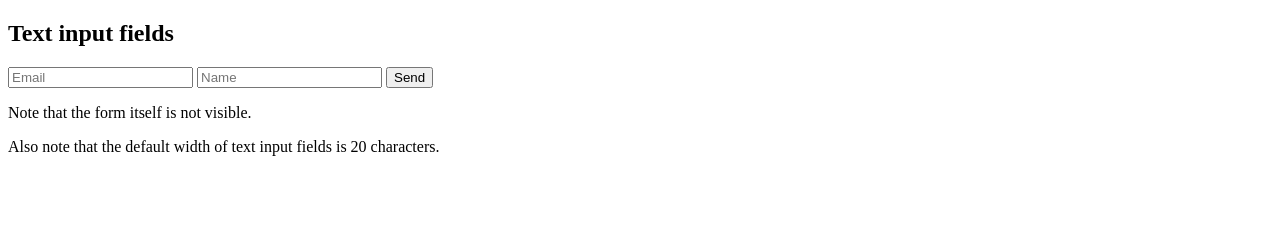
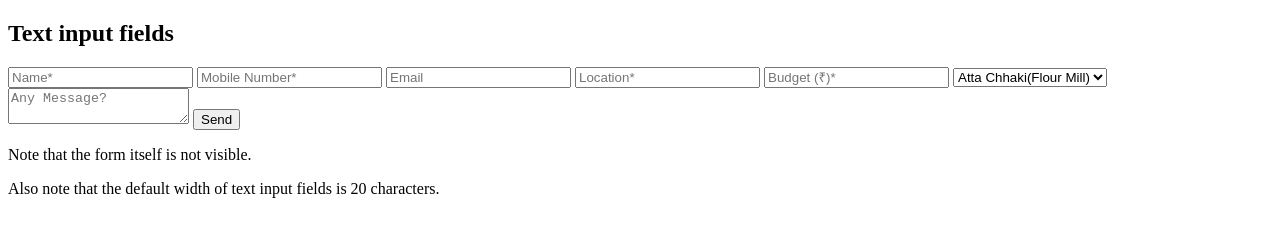
Before and after one commit to omrahulpandey/Ola, a plain HTML site: page index.html in a window 1280 px wide. Drawn offline with Linux system fonts and the light colour scheme.

Commit message:
Update index.html

```diff
--- a/index.html
+++ b/index.html
@@ -4,11 +4,42 @@
 
 <h2>Text input fields</h2>
 
-<form method="POST" action="https://script.google.com/macros/s/AKfycbznVCT3XnqrB52g7k9MbMzGI_XnEhFxc2w_gT6f40GfQ860mdXpY0f1cjSLKuxP4luGtg/exec">
-  <input name="Email" type="email" placeholder="Email" required>
-  <input name="Name" type="text" placeholder="Name" required>
-  <button type="submit">Send</button>
-</form>
+<div class="form-column">
+   <form method="POST" action="https://script.google.com/macros/s/AKfycbznVCT3XnqrB52g7k9MbMzGI_XnEhFxc2w_gT6f40GfQ860mdXpY0f1cjSLKuxP4luGtg/exec">
+      <!-- <div  > -->
+        <input class="form-group" type="text" name="Name" placeholder="Name*">
+      <!-- </div> -->
+      <!-- <div  > -->
+        <input class="form-group" type="tel" name="mobileNumber" pattern="[0-9]{10}" placeholder="Mobile Number*">
+      <!-- </div> -->
+      <!-- <div > -->
+        <input class="form-group" type="email" name="email" placeholder="Email">
+      <!-- </div> -->
+      <!-- <div  > -->
+        <input class="form-group" type="text" name="location" placeholder= "Location*" required>
+      <!-- </div> -->
+      <!-- <div  > -->
+        <input class="form-group" type="number" name="budget" placeholder="Budget (&#8377;)*" required>
+      <!-- </div> -->
+      <!-- <div  > -->
+        <select class="form-group" id="requirement" name="requirement" placeholder="Requirement*" onchange="toggleOtherField()" required>
+          <option value="Atta Chhaki(Flour Mill)">Atta Chhaki(Flour Mill)</option>
+          <option value="Ice Cream Factory">Ice Cream Factory</option>
+          <option value="Educational Institute">Educational Institute</option>
+          <option value="Commercial Complex">Commercial Complex</option>
+          <option value="Home">Home</option>
+          <option value="Others">Others</option>
+        </select>
+        <input class="form-group" type="text" id="otherRequirement" name="otherRequirement" style="display: none;" placeholder="Please Specify*">
+      <!-- </div> -->
+      <!-- <div class="form-group"> -->
+        <textarea class="form-group" id="message" name="message" placeholder="Any Message?"></textarea>
+      <!-- </div> -->
+      <button type="submit">Send</button>
+      </form>
+    <p id="quoteConfirmation"></p>
+</div>
+
 
 <p>Note that the form itself is not visible.</p>
 
```
